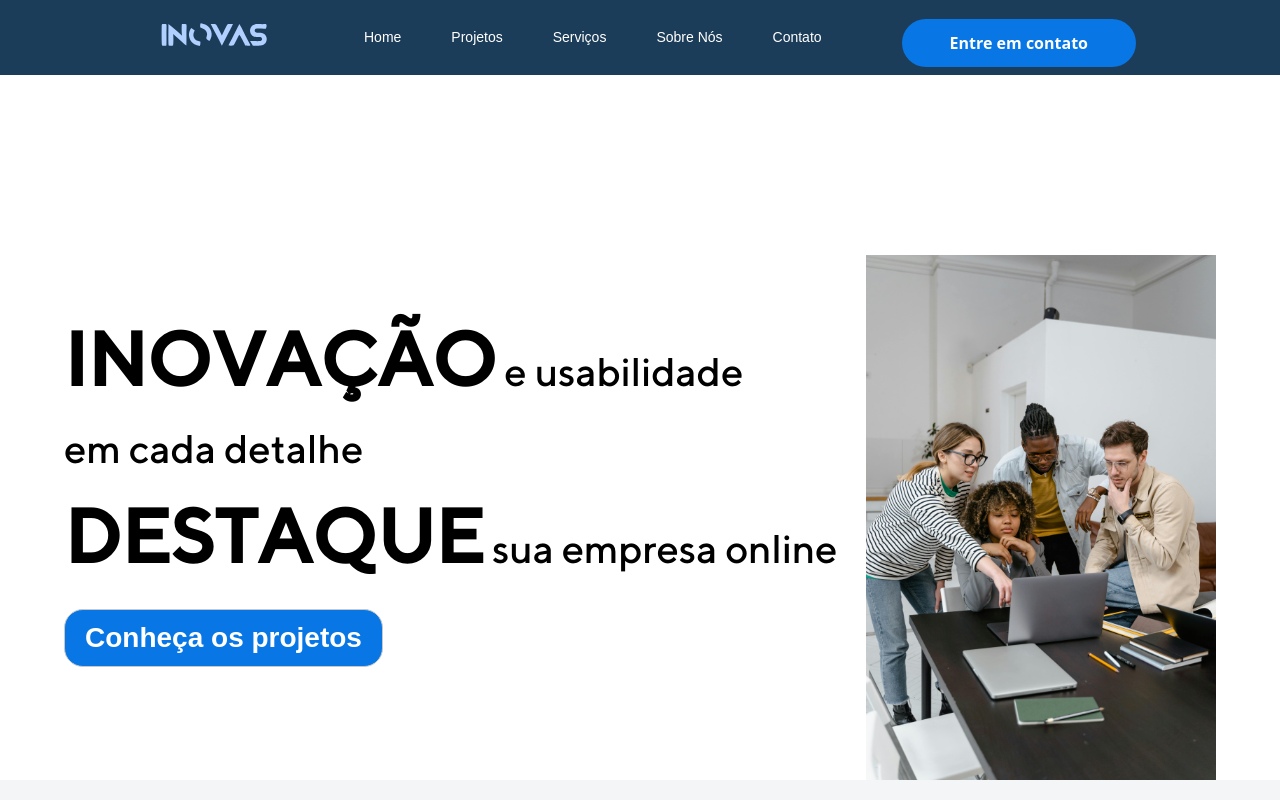
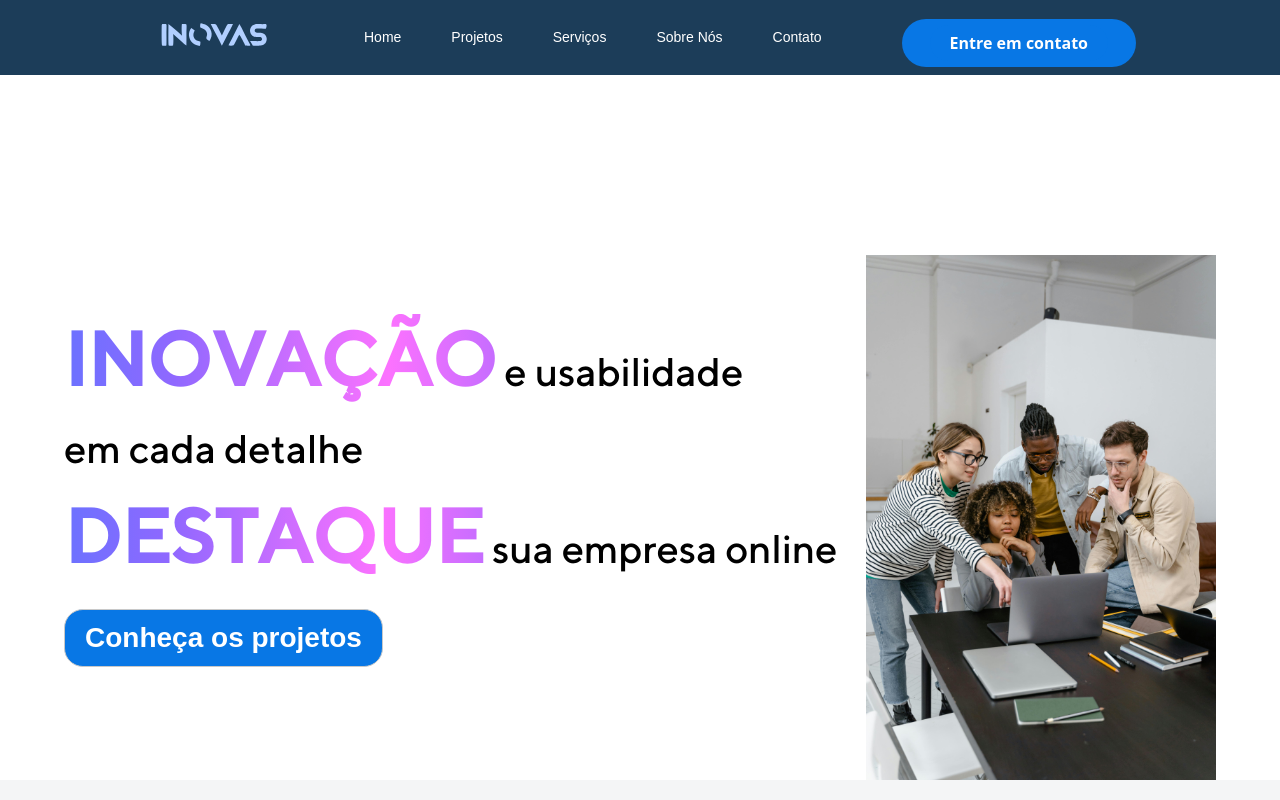
Before and after one commit to inovaSociety/inova---Projeto-3, a React (Vite) app in the folder inova/: page / in a window 1280 px wide. Shown: the top 800 px of the page. Built offline with nearby package versions, Linux system fonts and the light colour scheme; a web font is replaced by a local one.

Commit message:
feat: adiciona animação ao componente Home

```diff
--- a/inova/src/components/home/Style.css
+++ b/inova/src/components/home/Style.css
@@ -25,6 +25,20 @@
 .sparkle{
     font-size: 75px;
     font-weight:lighter;
+
+    background: linear-gradient( to right, #fc72ff,#8f68ff,#487bff,#8f68ff,#fc72ff);
+    background-size: 200%;
+    background-clip: text;
+    -webkit-background-clip: text;
+    -webkit-text-fill-color: transparent;
+    animation: animate-gradient 2.5s linear infinite;
+
+}
+
+@keyframes animate-gradient{
+    to{
+        background-position: 200%;
+    }
 }
 
 .line-one{
```
